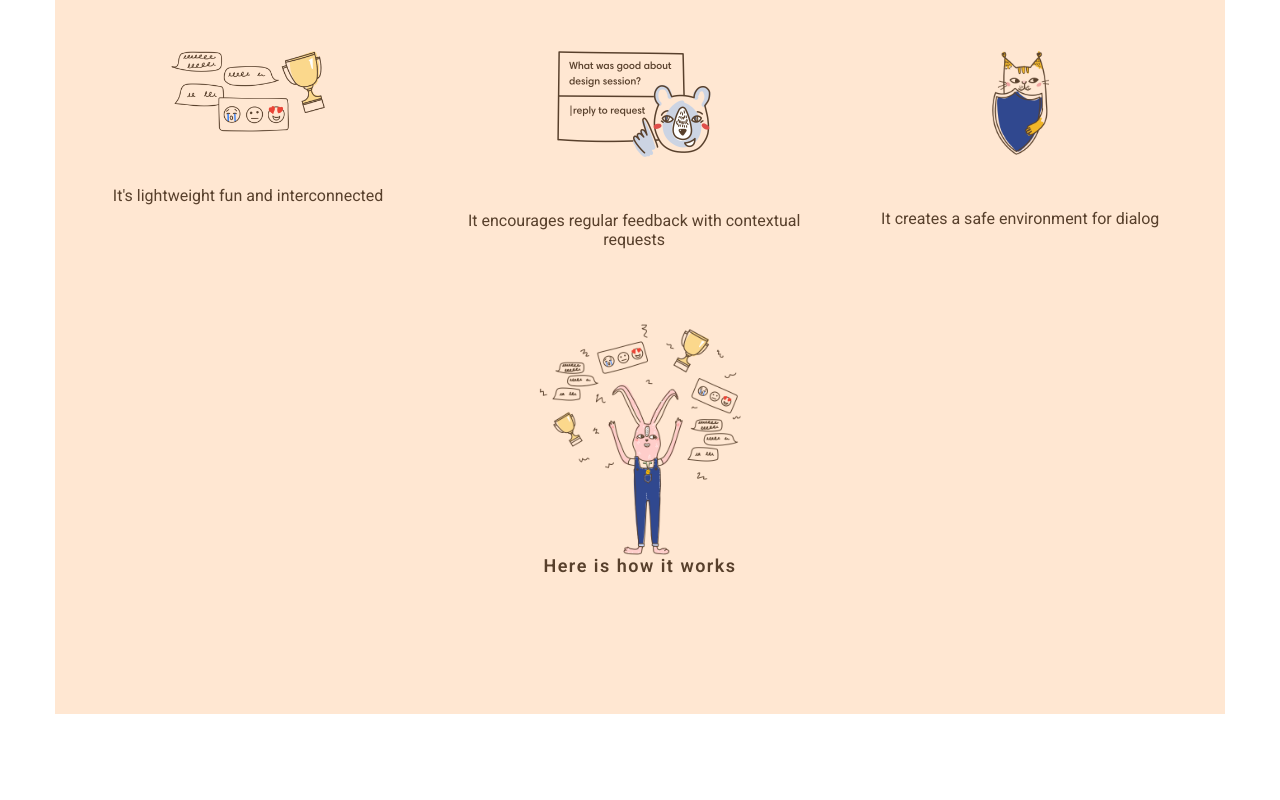
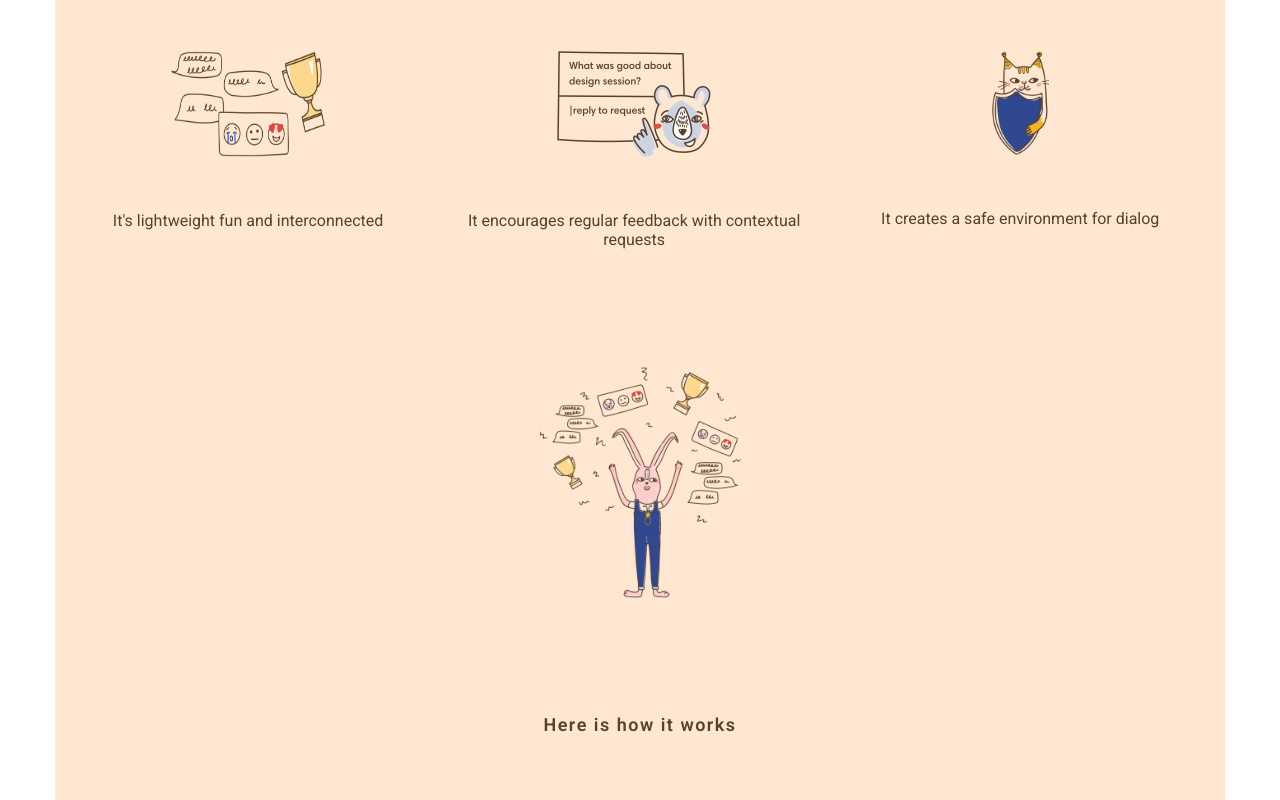
Before and after one commit to romina-trazzi/node-sass-teambit, a website: page index.html in a window 1280 px wide. Shown: the part 1856-2656 px from the top of the page. Before the commit the page ends 2570 px from the top, so only its background shows below. Drawn offline with Linux system fonts and the light colour scheme.

Commit message:
Commit blocco tradition terminato

```diff
--- a/index.html
+++ b/index.html
@@ -189,8 +189,8 @@
                     <div class="second_block">
                         <div class="box_image_after">
                             <img src="dist/img/after.png">
-                            <div class="how_works">Here is how it works</div>
                         </div>
+                        <div class="how_works">Here is how it works</div>
                     </div>
                     <!--- Second block tradition -->
 
--- a/src/Partials/_section-tradition.scss
+++ b/src/Partials/_section-tradition.scss
@@ -96,6 +96,7 @@
 
                     & img {
                         width: 40%;
+                        height: 106px;
                     }
                 }
 
@@ -128,6 +129,7 @@
                 letter-spacing: 1.5px;
                 padding-bottom: 65px;
                 text-align: center;
+                background-color: map-get($backgroundColor, special);
             }
 
 
```
Also changed, not shown: dist/css/style.css.
